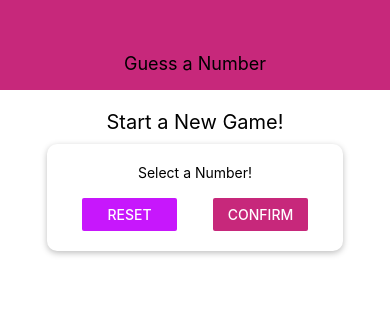
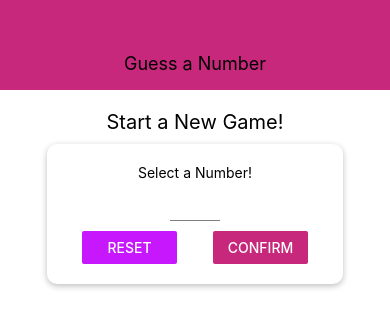
Before and after one commit to Imgopz/rn-complete-new, a React Native app: screen / in a window 390 px wide. Shown: the top 328 px of the page. Built offline with nearby package versions, Linux system fonts and the light colour scheme.

Commit message:
Sytling input component part-1

```diff
--- /dev/null
+++ b/components/Input.js
@@ -0,0 +1,18 @@
+import React from 'react';
+import { TextInput, StyleSheet } from 'react-native';
+
+
+const Input = props => {
+    return <TextInput {...props} style={{ ...styles.Input, ...props.style }} />;
+}
+
+const  styles = StyleSheet.create({
+    Input:{
+        height: 30,
+        borderBottomColor: 'gray',
+        borderBottomWidth: 1,
+        marginVertical: 10
+    }
+})
+
+export default Input;
--- a/screens/StartGameScreen.js
+++ b/screens/StartGameScreen.js
@@ -1,7 +1,8 @@
 import React from 'react';
-import { View, Text, StyleSheet, TextInput, Button } from 'react-native';
+import { View, Text, StyleSheet, Button } from 'react-native';
 
-import Card from '../components/Card'
+import Card from '../components/Card';
+import Input from '../components/Input';
 import Colors from '../constants/colors'
 
 const StartGameScreen = props => {
@@ -10,7 +11,7 @@
             <Text style={styles.title}>Start a New Game!</Text>
             <Card style={styles.inputContainer}>
                 <Text>Select a Number!</Text>
-                <TextInput />
+                <Input style={styles.input} blurOnSubmit autoCapitalize='none' autoCorrect={false} keyboardType="number-pad" maxLength={2} />
                 <View style={styles.buttonContainer}>
                     <View style={styles.button}><Button title='Reset' onPress={() => { }} color={Colors.accent} /></View>
                     <View style={styles.button}><Button title='Confirm' onPress={() => { }} color={Colors.primary} /></View>
@@ -43,6 +44,10 @@
     },
     button: {
         width: 95
+    },
+    input:{
+        width: 50,
+        textAlign: 'center'
     }
 });
 export default StartGameScreen;
```
